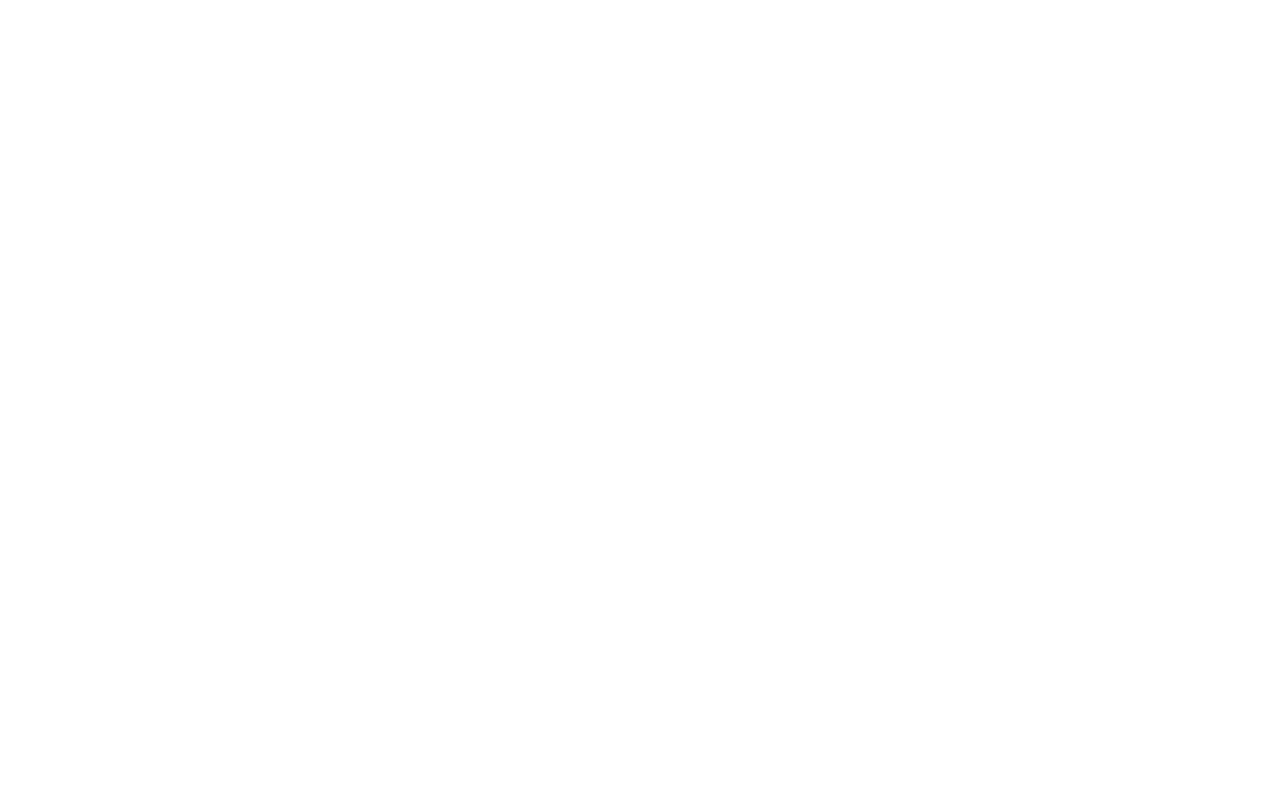
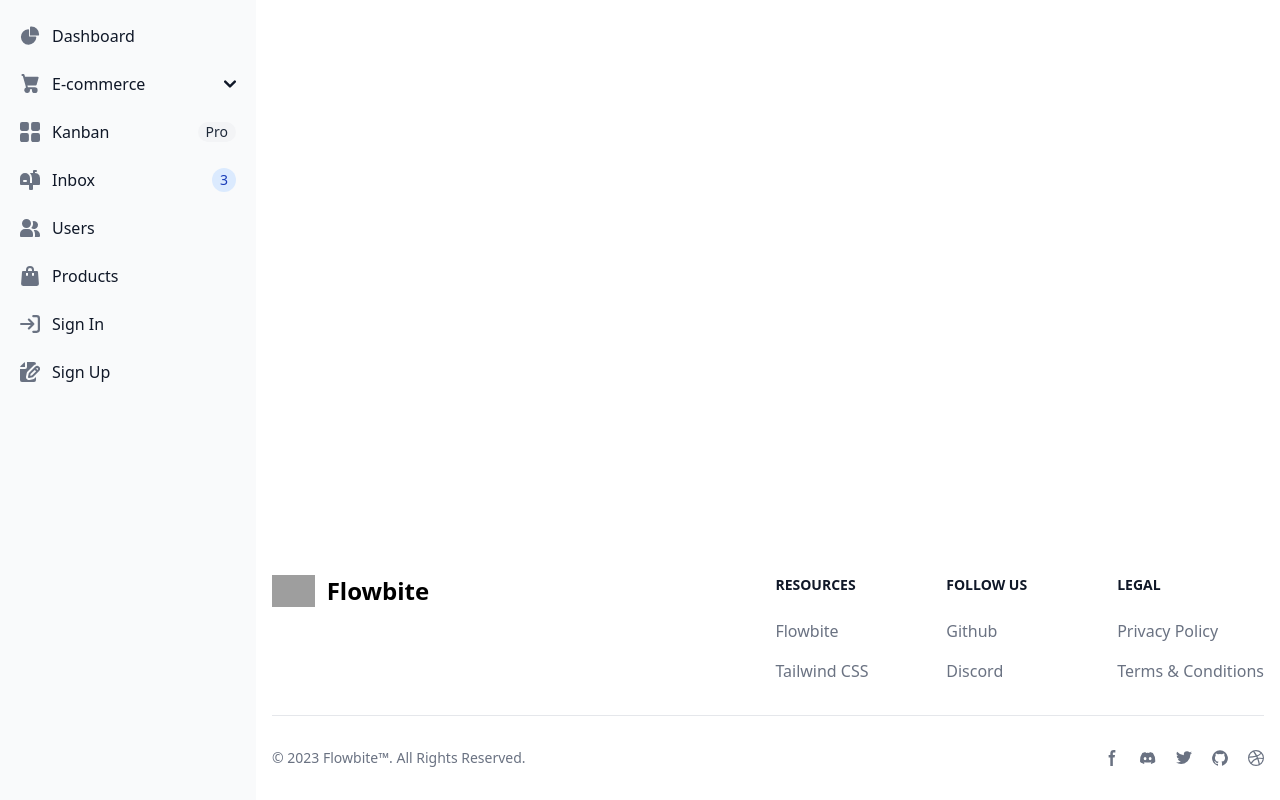
Before and after one commit to almagribii/e-billing-frontend, a React (Vite) app: page / in a window 1280 px wide. Before the commit this address had no page. Built offline with nearby package versions, Linux system fonts and the light colour scheme; grey boxes are pictures that could not be loaded.

Commit message:
update root and main

```diff
--- a/src/Root.tsx
+++ b/src/Root.tsx
@@ -1,15 +1,18 @@
 import { BrowserRouter as Router, Routes, Route } from "react-router-dom";
+import Layout from "./components/Layout";
 
 function App() {
-  return <div>
-    <Router>
-      <Routes>
-        <Route>
-
-        </Route>
-      </Routes>
-    </Router>
-  </div>;
+  return (
+    <div>
+      <Router>
+        <Layout>
+          <Routes>
+            <Route></Route>
+          </Routes>
+        </Layout>
+      </Router>
+    </div>
+  );
 }
 
 export default App;
--- a/src/main.tsx
+++ b/src/main.tsx
@@ -2,6 +2,8 @@
 import { createRoot } from 'react-dom/client'
 import './index.css'
 import App from './Root.tsx'
+
+
 
 createRoot(document.getElementById('root')!).render(
   <StrictMode>
```
